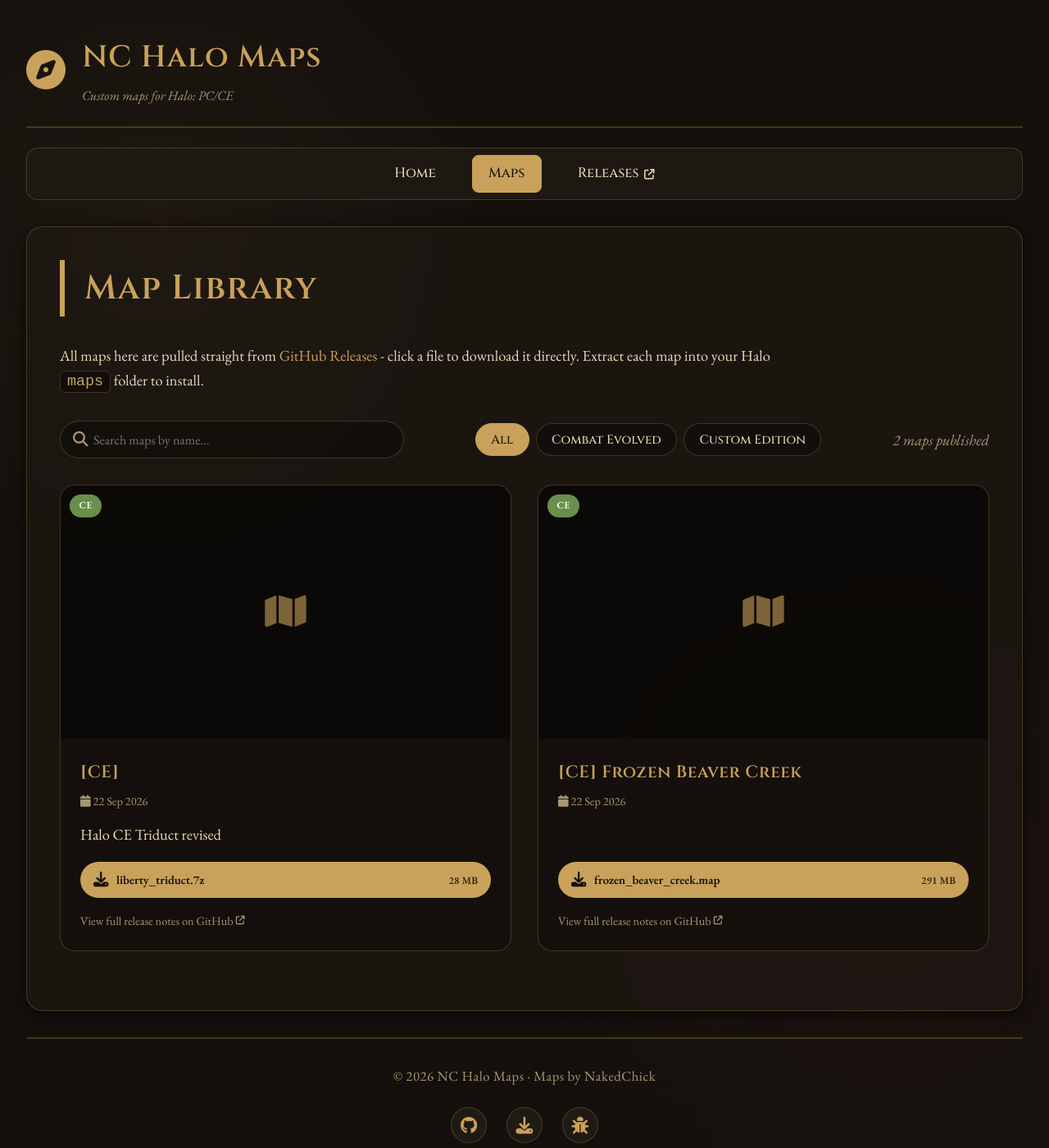
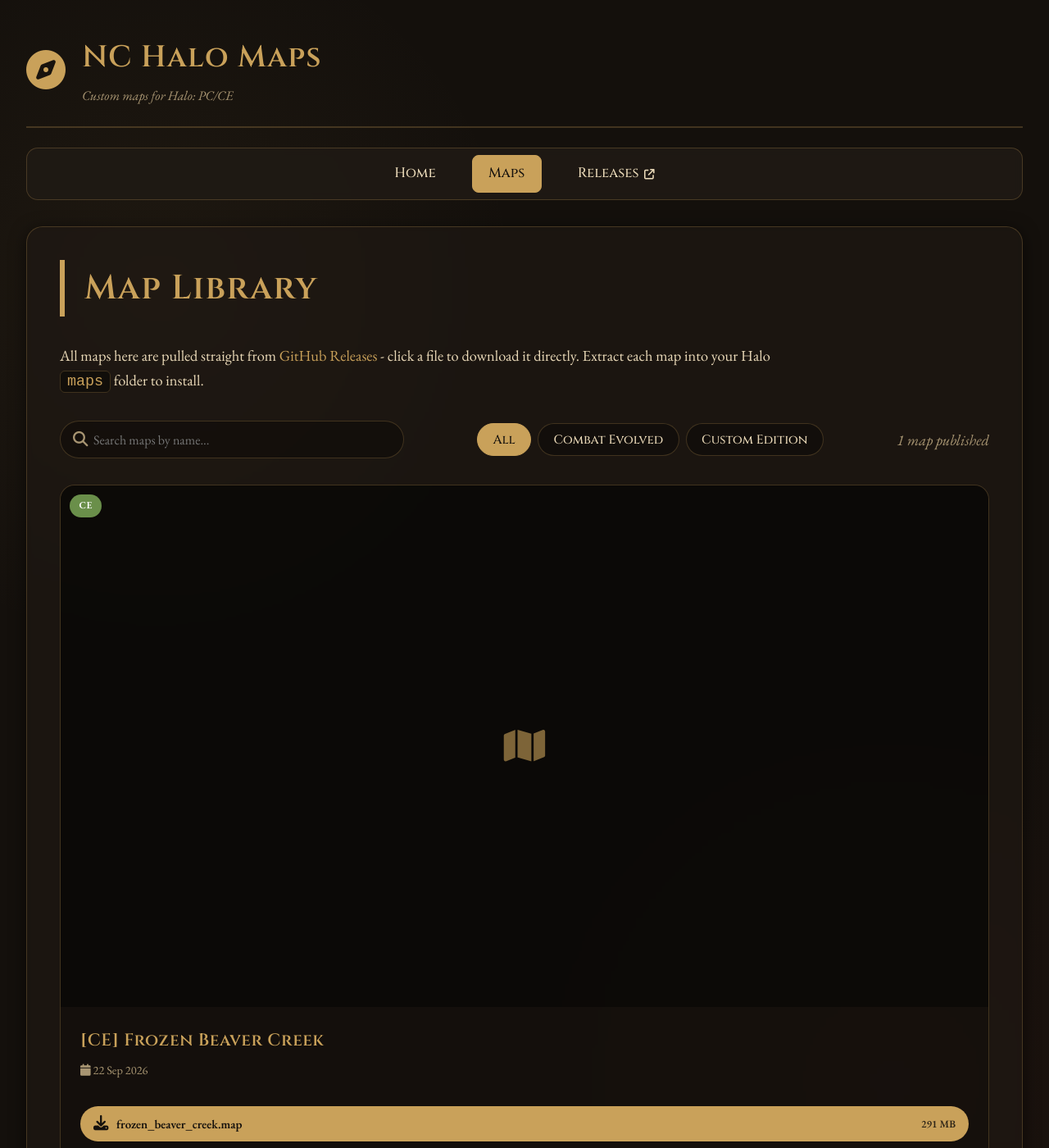
Before and after one commit to Chalwk/NC-Halo-Maps, a Jekyll site: the page built from maps.html, in a window 1280 px wide and 1400 px high. Shown: the whole window at 82% size. Built offline with Jekyll 4.4.1, drawn with Linux system fonts in a browser that asks for light colours.

Commit message:
chore: update releases data

```diff
--- a/_data/releases.json
+++ b/_data/releases.json
@@ -1,27 +1,4 @@
 [
-  {
-    "id": 394192355,
-    "tag": "CE-Triduct",
-    "name": "[CE]",
-    "body": "Halo CE Triduct revised",
-    "prerelease": false,
-    "published_at": "2026-09-22T23:41:47Z",
-    "html_url": "https://github.com/nakedchick-code/NC-Halo-Maps/releases/tag/CE-Triduct",
-    "games": [
-      "CE"
-    ],
-    "thumbnail": null,
-    "assets": [
-      {
-        "name": "liberty_triduct.7z",
-        "size": 29081263,
-        "size_human": "28 MB",
-        "download_count": 0,
-        "browser_download_url": "https://github.com/nakedchick-code/NC-Halo-Maps/releases/download/CE-Triduct/liberty_triduct.7z",
-        "content_type": "application/x-compressed"
-      }
-    ]
-  },
   {
     "id": 394166399,
     "tag": "CE-Frozen-Beaver-Creek",
```
